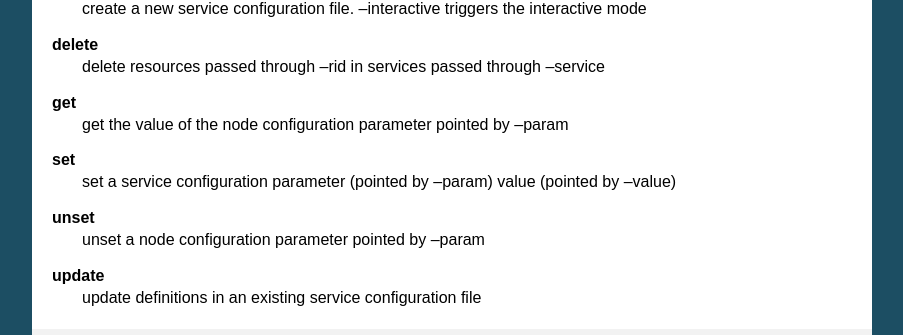
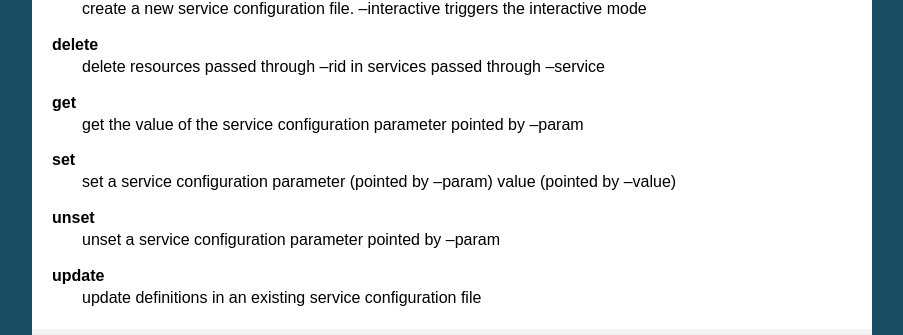
Before and after one commit to opensvc/docs.opensvc.com, a Sphinx documentation site: the page built from source/man.svcmgr.rst, in a window 1280 px wide and 900 px high, scrolled down 5172 px. Shown: the part 144-479 px from the top of the window, without its empty margins (198-1101 px from the left). Built offline with Sphinx 7.4.7, drawn with Linux system fonts in a browser that asks for light colours; some of the changed text lies outside the part shown.

Commit message:
Fixes to svcmgr man page
Incorrect references to node instead of service as the action scope.

```diff
--- a/source/man.svcmgr.rst
+++ b/source/man.svcmgr.rst
@@ -99,7 +99,7 @@ Compliance
                    show compliance rules applying to this service
 
 :command:`compliance show ruleset`
-                   show compliance rules applying to this node
+                   show compliance rules applying to this service
 
 :command:`compliance show status`
                    show compliance modules status
@@ -282,13 +282,13 @@ Service configuration
            delete resources passed through --rid in services passed through --service
 
 :command:`get`
-              get the value of the node configuration parameter pointed by --param
+              get the value of the service configuration parameter pointed by --param
 
 :command:`set`
               set a service configuration parameter (pointed by --param) value (pointed by --value)
 
 :command:`unset`
-            unset a node configuration parameter pointed by --param
+            unset a service configuration parameter pointed by --param
 
 :command:`update`
            update definitions in an existing service configuration file
```
Also changed, not shown: 1 other file.
